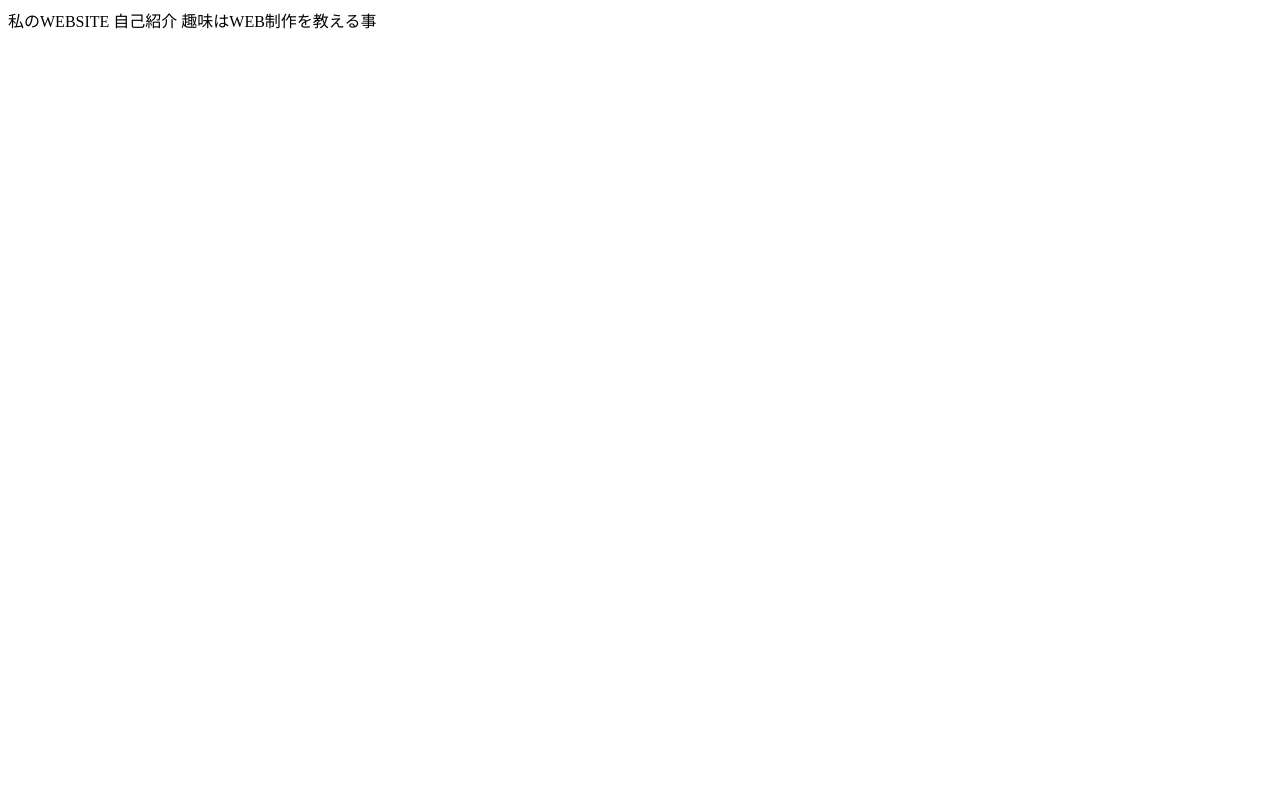
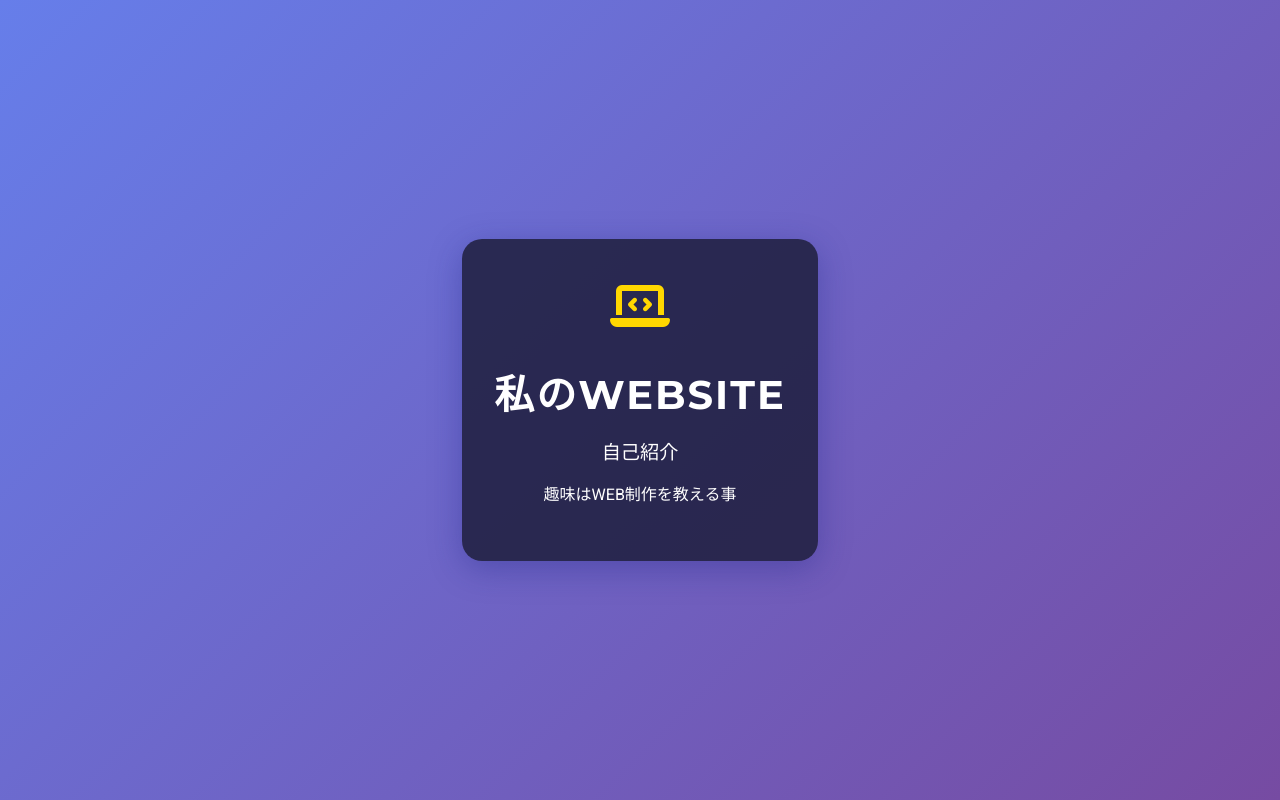
Before and after one commit to kosunji/website, a plain HTML site: page index.html in a window 1280 px wide. Drawn offline with Linux system fonts and the light colour scheme.

Commit message:
index.htmlを作成し、基本的なHTML構造とスタイルを追加

```diff
--- a/index.html
+++ b/index.html
@@ -1,4 +1,64 @@
-私のWEBSITE
 
-自己紹介
-趣味はWEB制作を教える事
+<!DOCTYPE html>
+<html lang="ja">
+<head>
+	<meta charset="UTF-8">
+	<meta name="viewport" content="width=device-width, initial-scale=1.0">
+	<title>私のWEBSITE</title>
+	<link href="https://fonts.googleapis.com/css2?family=Montserrat:wght@700&family=Roboto:wght@400;500&display=swap" rel="stylesheet">
+	<link rel="stylesheet" href="https://cdnjs.cloudflare.com/ajax/libs/font-awesome/6.4.0/css/all.min.css">
+	<style>
+		body {
+			margin: 0;
+			padding: 0;
+			min-height: 100vh;
+			background: linear-gradient(135deg, #667eea 0%, #764ba2 100%);
+			font-family: 'Roboto', sans-serif;
+			color: #fff;
+			display: flex;
+			align-items: center;
+			justify-content: center;
+		}
+		.container {
+			background: rgba(30, 30, 60, 0.85);
+			border-radius: 20px;
+			box-shadow: 0 8px 32px 0 rgba(31, 38, 135, 0.37);
+			padding: 40px 32px;
+			max-width: 400px;
+			text-align: center;
+		}
+		h1 {
+			font-family: 'Montserrat', sans-serif;
+			font-size: 2.5rem;
+			margin-bottom: 16px;
+			letter-spacing: 2px;
+		}
+		.icon {
+			font-size: 3rem;
+			margin-bottom: 16px;
+			color: #ffd700;
+		}
+		.profile {
+			font-size: 1.2rem;
+			margin-bottom: 12px;
+		}
+		@media (max-width: 600px) {
+			.container {
+				padding: 24px 8px;
+				max-width: 95vw;
+			}
+			h1 {
+				font-size: 2rem;
+			}
+		}
+	</style>
+</head>
+<body>
+	<div class="container">
+		<div class="icon"><i class="fas fa-laptop-code"></i></div>
+		<h1>私のWEBSITE</h1>
+		<div class="profile">自己紹介</div>
+		<p>趣味はWEB制作を教える事</p>
+	</div>
+</body>
+</html>
```
